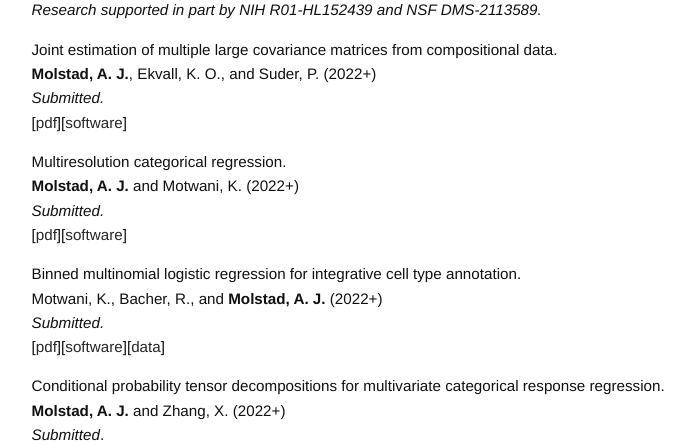
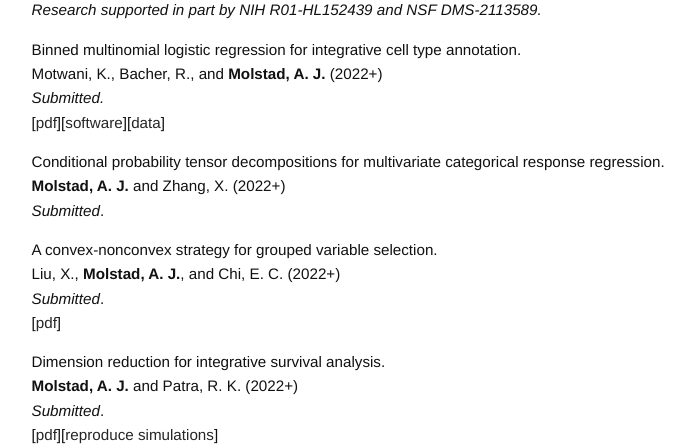
Before and after one commit to ajmolstad/ajmolstad.github.io, a Jekyll site: the page built from research.md, in a window 1280 px wide and 900 px high, cut to the strip 455-900 px from the top of the window. Shown: the whole strip, without its empty margins (276-971 px from the left). Built offline with Jekyll 4.4.1, drawn with Linux system fonts in a browser that asks for light colours.

Commit message:
Update research.md

```diff
--- a/research.md
+++ b/research.md
@@ -8,7 +8,7 @@ permalink: /research/
 
 *Research supported in part by NIH R01-HL152439 and NSF DMS-2113589.*
 
-Joint estimation of multiple large covariance matrices from compositional data. <br>
+<!-- Joint estimation of multiple large covariance matrices from compositional data. <br>
 **Molstad, A. J.**, Ekvall, K. O., and Suder, P. (2022+) <br>
 *Submitted.* <br>
 [[pdf](https://arxiv.org/abs/2108.02143)][[software](https://github.com/ajmolstad/IntegrativeCox)]<br>
@@ -16,7 +16,7 @@ Joint estimation of multiple large covariance matrices from compositional data.
 Multiresolution categorical regression. <br>
 **Molstad, A. J.** and Motwani, K. (2022+) <br>
 *Submitted.* <br>
-[[pdf](https://arxiv.org/abs/2108.02143)][[software](https://github.com/ajmolstad/IntegrativeCox)]<br>
+[[pdf](https://arxiv.org/abs/2108.02143)][[software](https://github.com/ajmolstad/IntegrativeCox)]<br> -->
 
 Binned multinomial logistic regression for integrative cell type annotation. <br>
 Motwani, K., Bacher, R., and **Molstad, A. J.** (2022+) <br>
```
